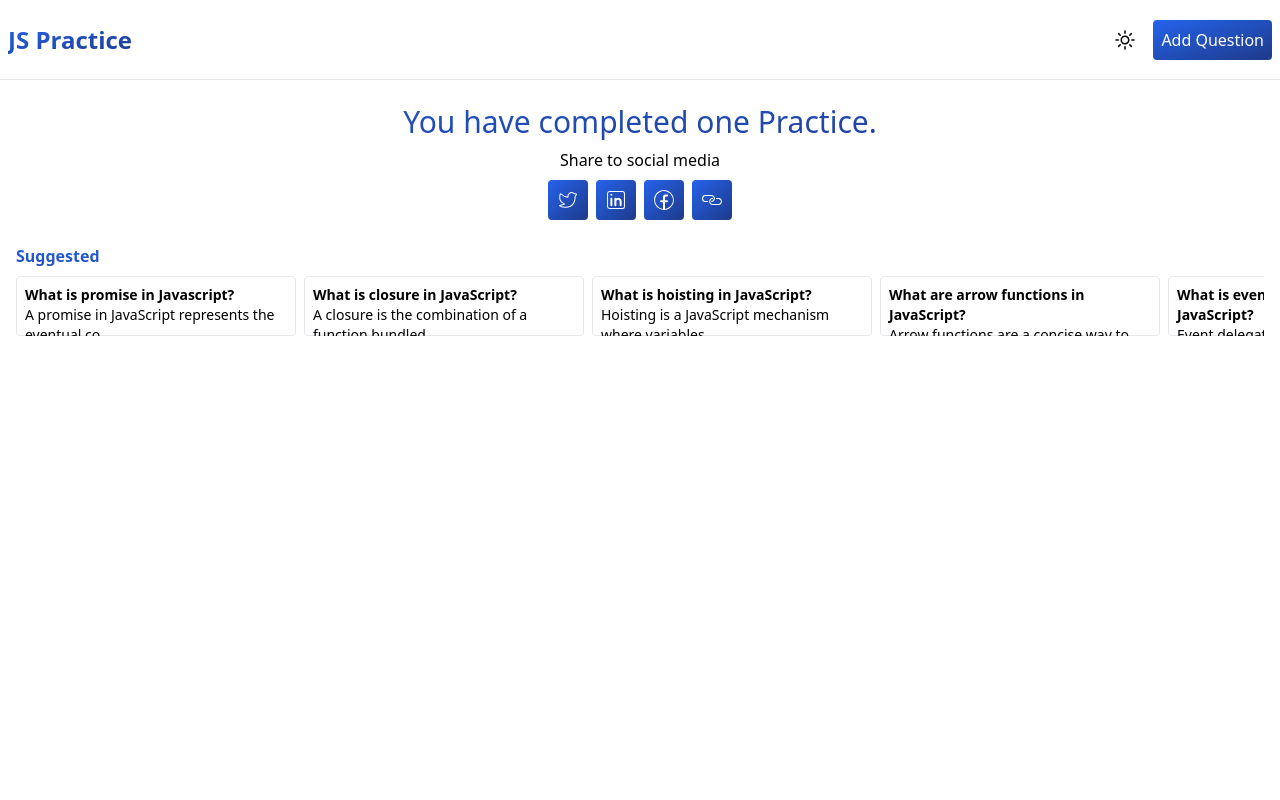
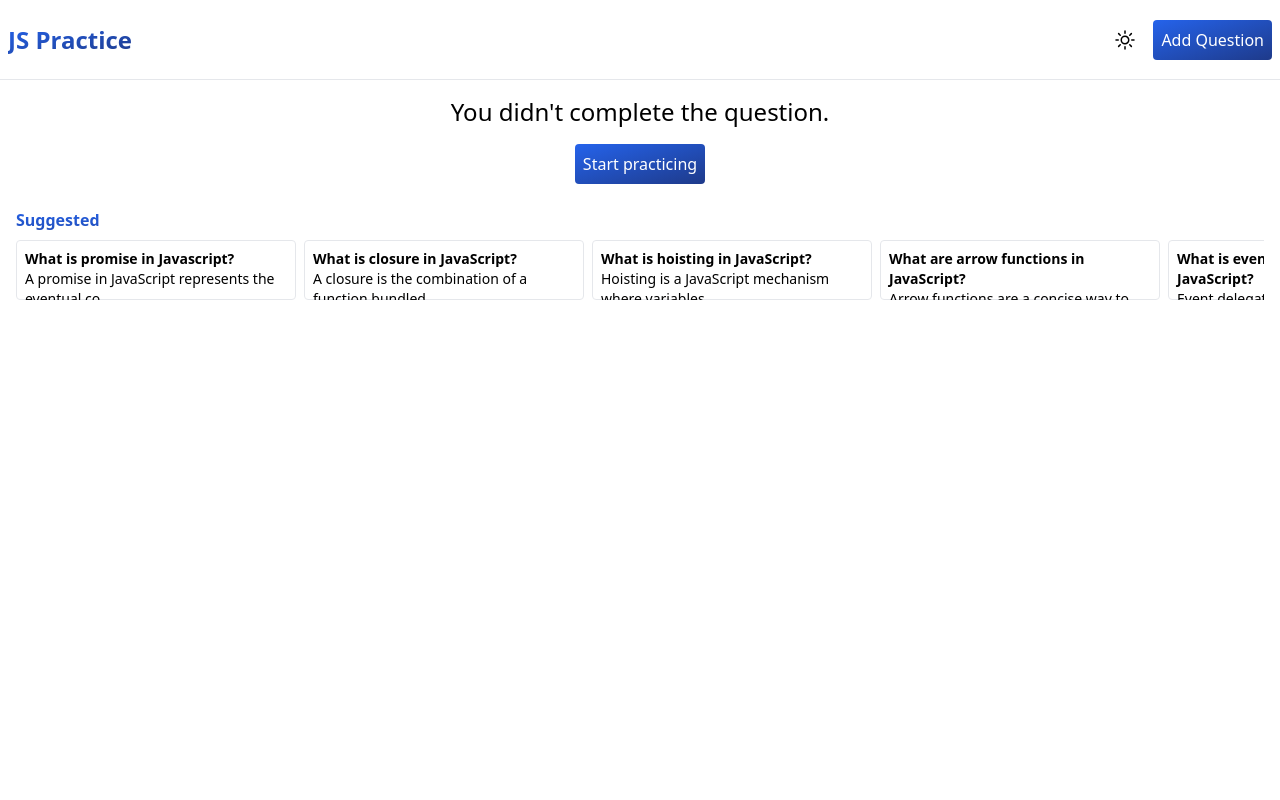
Before and after one commit to ashsajal1/js-practice-app, a React (Vite) app: page /result in a window 1280 px wide. Shown: the top 800 px of the page. Built offline with nearby package versions, Linux system fonts and the light colour scheme.

Commit message:
show state in result page

```diff
--- a/src/pages/practice.tsx
+++ b/src/pages/practice.tsx
@@ -6,11 +6,11 @@ import NotFoundCard from "../components/ui/not-found-card";
 
 export default function Practice() {
     const [char, setChar] = useState('');
-    const { questonId } = useParams()
+    const { questionId } = useParams()
     const navigate = useNavigate()
-    let context;
-    if (questonId) {
-        context = qna.filter(i => i.id === parseInt(questonId))[0]
+    let context: { question: string; answer: string; id?: number; topic?: string; } | undefined;
+    if (questionId) {
+        context = qna.filter(i => i.id === parseInt(questionId))[0]
     }
 
     const handlePromptChange = (e: ChangeEvent<HTMLTextAreaElement>) => {
@@ -19,7 +19,7 @@ export default function Practice() {
 
     const handleSubmit = (e: ChangeEvent<HTMLFormElement>) => {
         e.preventDefault()
-        navigate('/result')
+        navigate('/result', { state: { question: context?.question } })
     }
 
     if (context === undefined) {
--- a/src/pages/result.tsx
+++ b/src/pages/result.tsx
@@ -1,21 +1,37 @@
+import { Link, useLocation } from "react-router-dom";
 import SocialMedia from "../components/ui/social-media";
 import SuggestedCard from "../components/ui/suggested-card";
 import { qna } from "../lib/qna";
 
 export default function Result() {
+    const location = useLocation();
+    let content;
+
+    if (location.state?.question) {
+        const question = location.state?.question;
+        content = <>
+            <h1 className="g-text font-extralight text-3xl pt-6 text-center">You have completed "{question}" question.</h1>
+
+            <SocialMedia />
+        </>
+    } else {
+        content = <>
+            <h1 className="p-4 text-center text-2xl dark:text-white">You didn't complete the question.</h1>
+            <div className="flex items-center justify-center">
+                <Link className="btn" to='/'>Start practicing</Link>
+            </div>
+        </>
+    }
     return (
         <div className="h-screen m-auto">
-            <h1 className="g-text font-extralight text-3xl pt-6 text-center">You have completed one Practice.</h1>
-
-
-            <SocialMedia />
+            {content}
 
             <div className="p-4">
                 <p className="my-2 font-bold g-text">Suggested</p>
                 <div className="flex items-center justify-between w-auto gap-2 overflow-x-scroll scrollbar-thumb-blue-700 scrollbar-thin scrollbar-w-1">
-                   {qna.map(i => (
-                    <SuggestedCard key={i.id} id={i.id} question={i.question} answer={i.answer} />
-                   ))}
+                    {qna.map(i => (
+                        <SuggestedCard key={i.id} id={i.id} question={i.question} answer={i.answer} />
+                    ))}
                 </div>
             </div>
         </div>
--- a/src/router.tsx
+++ b/src/router.tsx
@@ -19,7 +19,7 @@ export const router = createBrowserRouter([
         element: <Result />
       },
       {
-        path: '/q/:questonId',
+        path: '/q/:questionId',
         element: <Practice />
       },
       {
```
